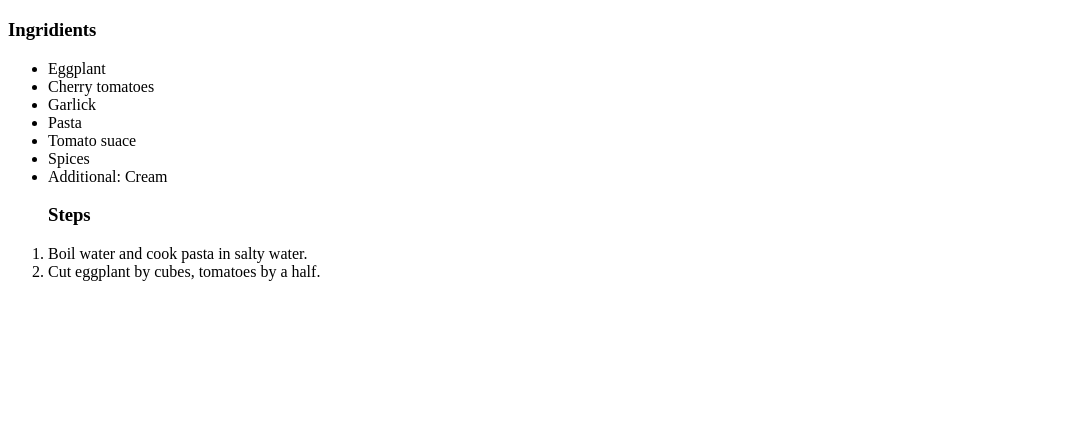
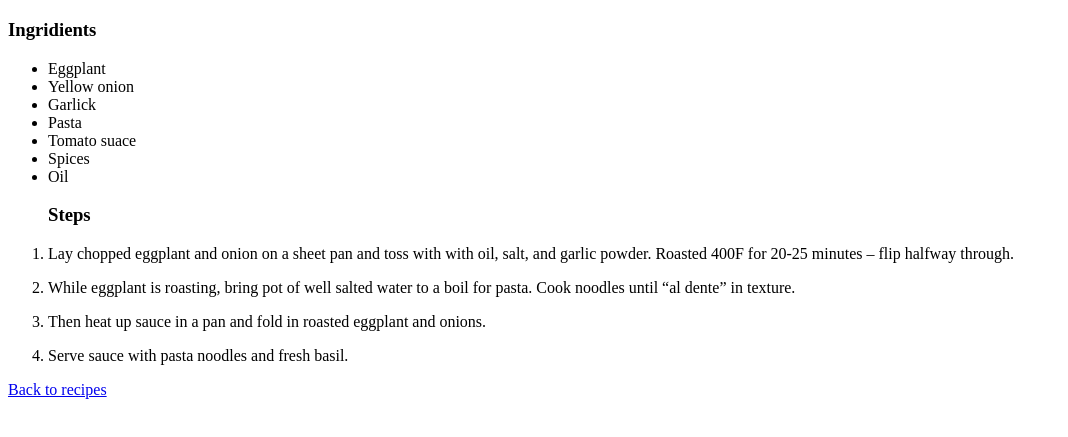
Before and after one commit to dariabilokin/recipes, a plain HTML site: page recipes/eggplant_pasta.html in a window 1280 px wide. Shown: the part 61-498 px from the top of the page, without its empty margins (0-1068 px from the left). Drawn offline with Linux system fonts and the light colour scheme.

Commit message:
add proper description for recipe and image

```diff
--- a/recipes/eggplant_pasta.html
+++ b/recipes/eggplant_pasta.html
@@ -10,20 +10,39 @@
     <h3>Ingridients</h3>
     <ul>
         <li>Eggplant</li>
-        <li>Cherry tomatoes</li>
+        <li>Yellow onion</li>
         <li>Garlick</li>
         <li>Pasta</li>
         <li>Tomato suace</li>
         <li>Spices</li>
-        <li>Additional: Cream</li>
+        <li>Oil</li>
     </ul>
 
     <ol>
         <h3>Steps</h3>
-        <li>Boil water and cook pasta in salty water.</li>
-        <li>Cut eggplant by cubes, tomatoes by a half.</li>
+        <li>
+            <p>
+                Lay chopped eggplant and onion on a sheet pan and toss
+                with with oil, salt, and garlic powder.
+                Roasted 400F for 20-25 minutes – flip halfway through.
+            </p>
+        </li>
+        <li>
+            <p>While eggplant is roasting, bring pot of well
+                salted water to a boil for pasta. Cook noodles until “al dente” in
+                texture.</p>
+        </li>
+        <li>
+            <p>Then heat up sauce in a pan and fold in roasted eggplant and onions.</p>
+        </li>
+        <li>
+            <p>Serve sauce with pasta noodles and fresh basil.</p>
+        </li>
 
     </ol>
+
+
+    <a href="../index.html">Back to recipes</a>
 
 </body>
 
```
Also changed, not shown: index.html (+2 -1 lines), recipes/static/eggplant-pasta.jpeg (added).
